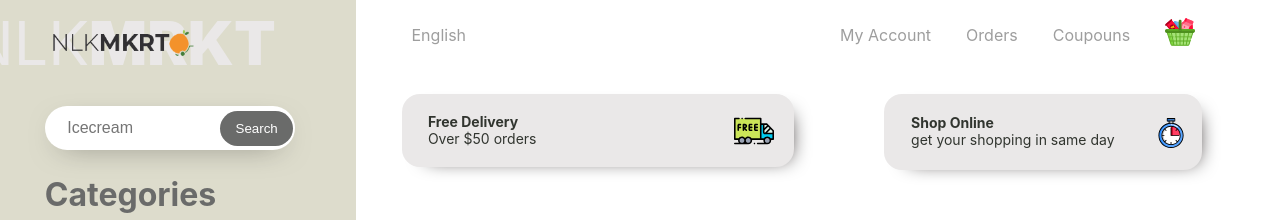
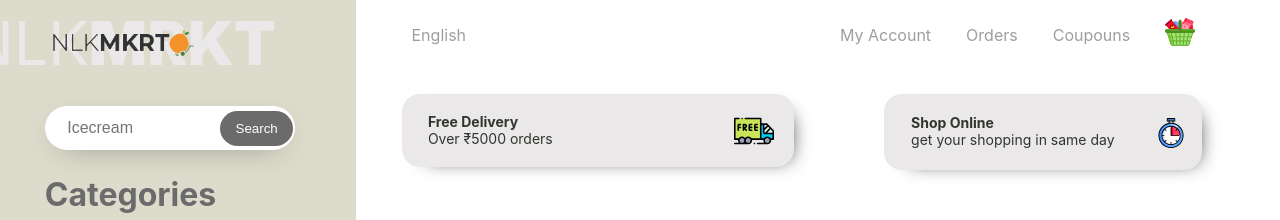
Before and after one commit to dineshkumaark/nlk-mrkt, a React (Create React App) app: page / in a window 1280 px wide. Shown: the top 220 px of the page. Built offline with nearby package versions, Linux system fonts and the light colour scheme.

Commit message:
Almost Done

```diff
--- a/src/components/search/SearchInfo.js
+++ b/src/components/search/SearchInfo.js
@@ -11,7 +11,7 @@ const SearchInfo = () => {
                 <div className="f-delivery">
                     <div className="f-desc">
                     <span>Free Delivery</span><br />
-                    <p>Over $50 orders</p>
+                    <p>Over ₹5000 orders</p>
                     </div>
                     <img src="./Images/free-delivery.svg" width="40px" height="40px" alt="delivery"/>
                 </div>
```
